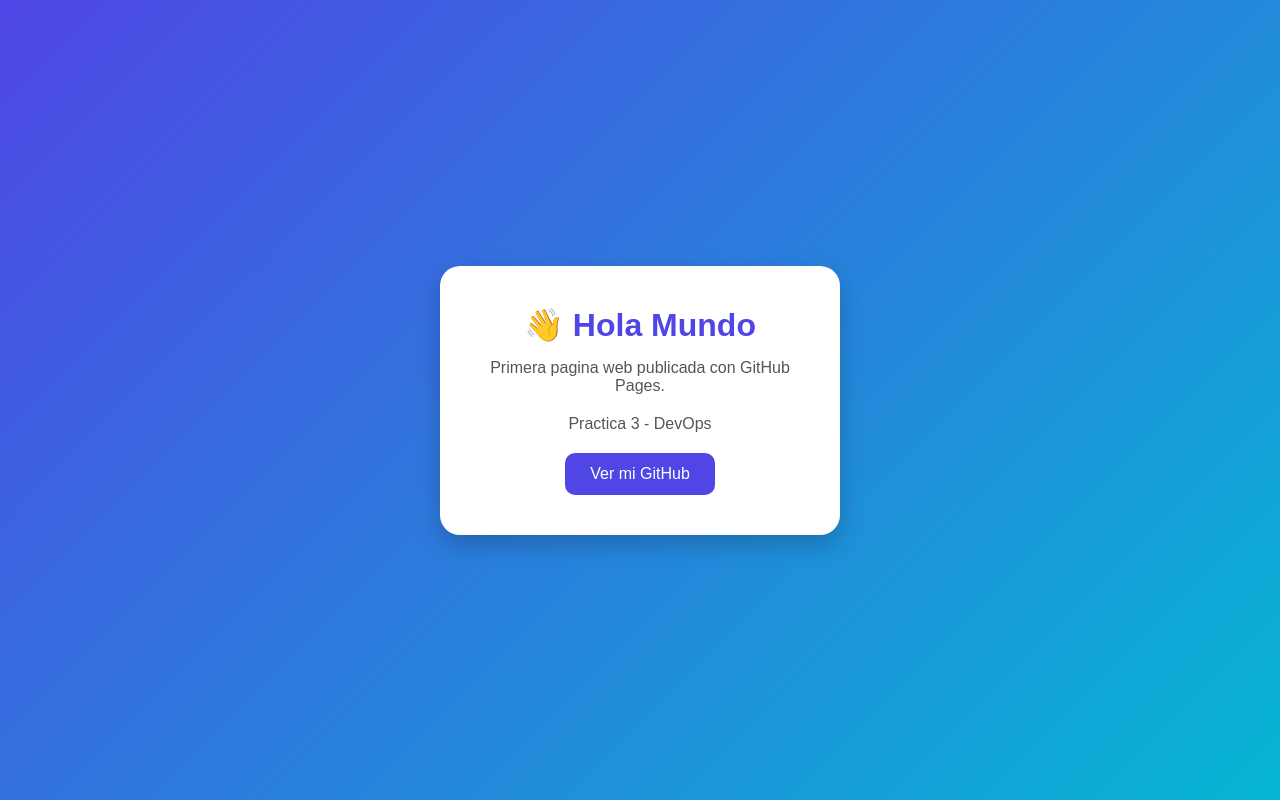
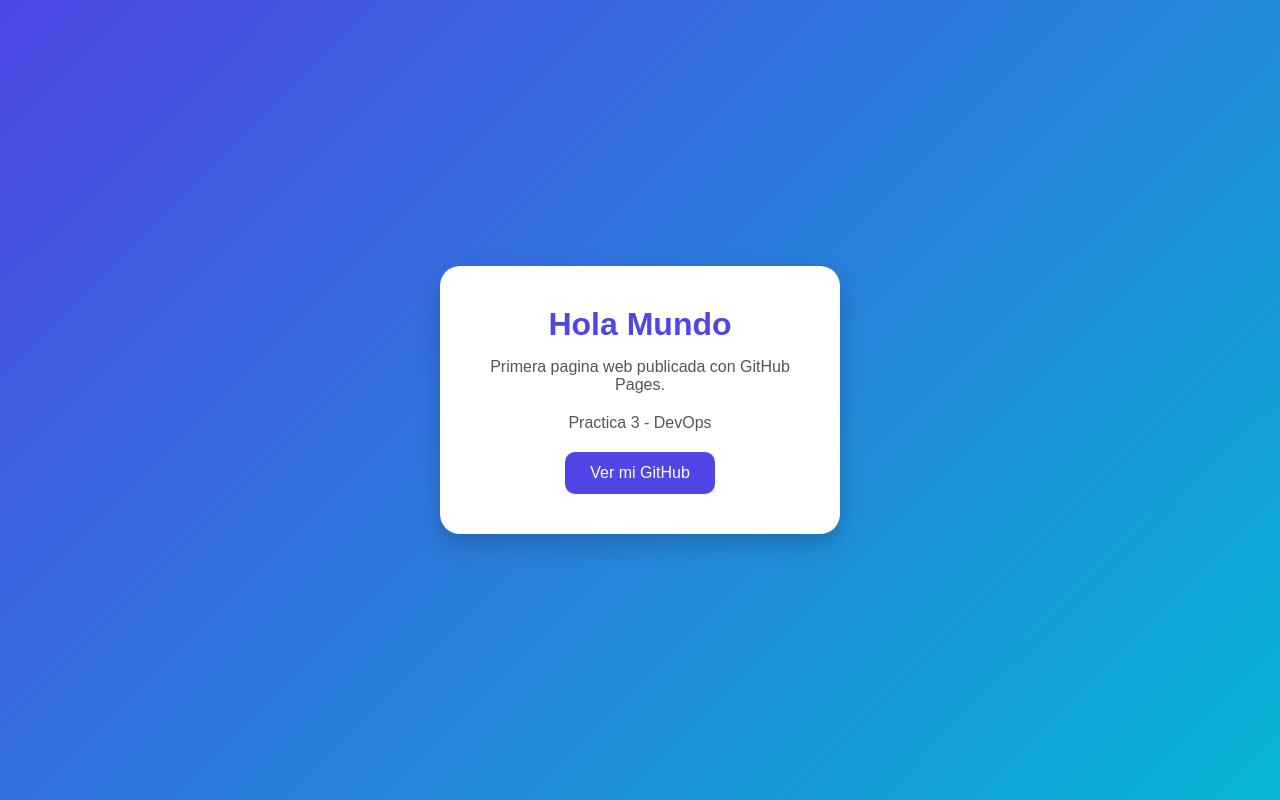
Before and after one commit to MayiiAV/practica3, a plain HTML site: page index.html in a window 1280 px wide. Drawn offline with Linux system fonts and the light colour scheme.

Commit message:
Update index.html

```diff
--- a/index.html
+++ b/index.html
@@ -59,7 +59,7 @@
 <body>
 
     <div class="card">
-        <h1>👋 Hola Mundo</h1>
+        <h1> Hola Mundo</h1>
 
         <p>
             Primera pagina web publicada
```
